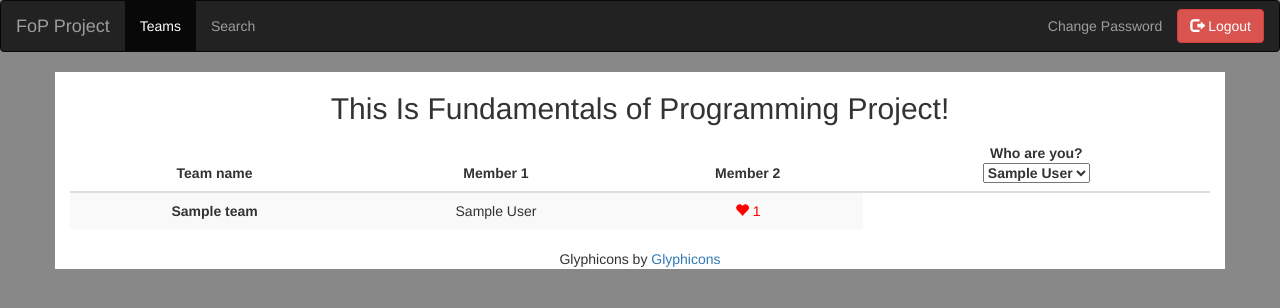
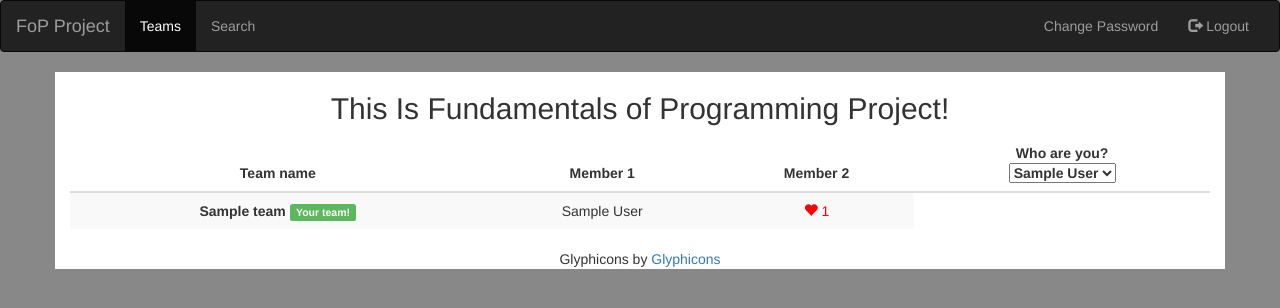
Before and after one commit to Kianoosh76/fop-project, a Django app: template teams/templates/teams/list.html in a window 1280 px wide. Shown: the top 308 px of the page. Run offline with Django 3.2, Linux system fonts and the light colour scheme; a user stored in the database is signed in; tables that the repository leaves empty hold one stand-in row (values such as "Sample post"); the template is opened without the code that fills it: values that come from a table or form of the project are taken from there, most other values are stand-ins (such as "Sample title", 1, 10 or a date in 2020); some libraries are stand-ins or nearby versions.

Commit message:
final commit

```diff
--- a/teams/templates/teams/list.html
+++ b/teams/templates/teams/list.html
@@ -37,7 +37,7 @@
                             {% endfor %}
                         </select>
                     {% else %}
-                        <a href="{% url 'team:login' %}"><button class="btn btn-info">login</button></a> to like
+                        <a href="{% url 'team:login' %}"><button class="btn btn-info">login to like</button></a>
                     {% endif%}
                     </th>
                 </tr>
@@ -45,7 +45,9 @@
                 <tbody>
                 {% for team in teams %}
                     <tr>
-                        <td><strong>{{ team.name }}</strong></td>
+                        <td><strong>{{ team.name }}</strong>{% if request.user.team == team %}
+                            <span class="label label-success">Your team!</span>
+                        {% endif %}</td>
                         <input type="hidden" id="team-{{forloop.counter}}" value="{{team.id}}">
                         {% with team.members.count as count %}
                             {% for member in team.members.all %}
--- a/templates/base.html
+++ b/templates/base.html
@@ -39,8 +39,8 @@
                     <li {% block search_active %}{% endblock %}><a href="{% url 'search' %}">Search</a></li>
                 </ul>
                 <ul class="nav navbar-nav navbar-right">
-                    <li{% block password_change_active %}{% endblock %}><a href="{% url 'team:password_change' %}">Change Password</a></li>
-                    <a href="{% url 'team:logout' %}"><button class="btn btn-danger navbar-btn"><span class="glyphicon glyphicon-log-out"></span> Logout</button></a>
+                    <li {% block password_change_active %}{% endblock %}><a href="{% url 'team:password_change' %}">Change Password</a></li>
+                    <li><a href="{% url 'team:logout' %}"><span class="glyphicon glyphicon-log-out"></span> Logout</a></li>
                 </ul>
             </div>
         </div>
```
